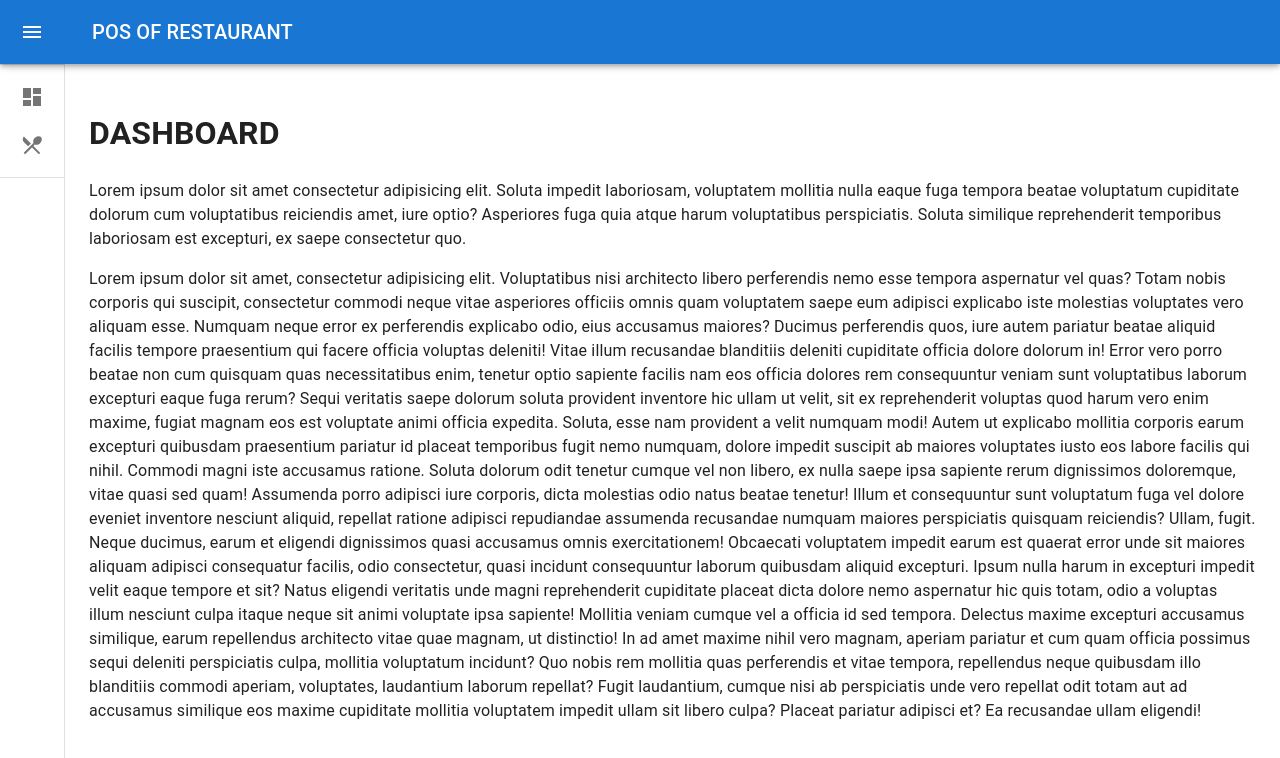
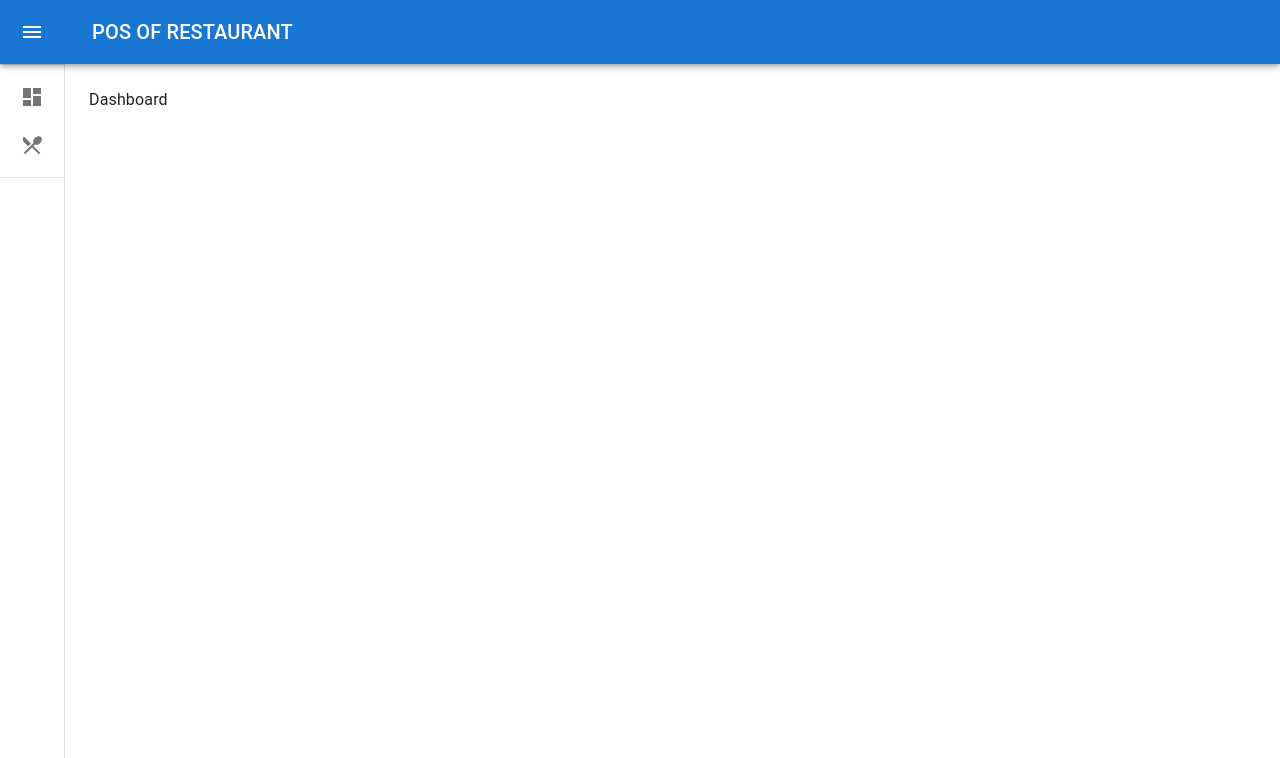
Before and after one commit to faisalsaid/POS-DEMO-REACT, a React (Create React App) app: page / in a window 1280 px wide. Shown: the top 758 px of the page. Built offline with nearby package versions, Linux system fonts and the light colour scheme.

Commit message:
fix feature strucktur folder

```diff
--- a/src/App.js
+++ b/src/App.js
@@ -1,8 +1,8 @@
 import { BrowserRouter as Router, Routes, Route } from 'react-router-dom';
 
 // feature - pages
-import Dashboard from './components/feature/dashboard/Dashboard';
-import Menu from './components/feature/menu/Menu';
+import Dashboard from './feature/dashboard/Dashboard';
+import Menu from './feature/menu/Menu';
 import Main from './components/layout/Main';
 
 function App() {
--- a/src/components/feature/dashboard/Dashboard.jsx
+++ /dev/null
@@ -1,36 +0,0 @@
-import React from 'react';
-
-const Dashboard = () => {
-  return (
-    <div>
-      <h1>DASHBOARD</h1>
-      <p>
-        Lorem ipsum dolor sit amet consectetur adipisicing elit. Soluta impedit laboriosam, voluptatem mollitia nulla eaque fuga tempora beatae voluptatum cupiditate dolorum cum
-        voluptatibus reiciendis amet, iure optio? Asperiores fuga quia atque harum voluptatibus perspiciatis. Soluta similique reprehenderit temporibus laboriosam est excepturi, ex
-        saepe consectetur quo.
-      </p>
-      <p>
-        Lorem ipsum dolor sit amet, consectetur adipisicing elit. Voluptatibus nisi architecto libero perferendis nemo esse tempora aspernatur vel quas? Totam nobis corporis qui
-        suscipit, consectetur commodi neque vitae asperiores officiis omnis quam voluptatem saepe eum adipisci explicabo iste molestias voluptates vero aliquam esse. Numquam neque
-        error ex perferendis explicabo odio, eius accusamus maiores? Ducimus perferendis quos, iure autem pariatur beatae aliquid facilis tempore praesentium qui facere officia
-        voluptas deleniti! Vitae illum recusandae blanditiis deleniti cupiditate officia dolore dolorum in! Error vero porro beatae non cum quisquam quas necessitatibus enim,
-        tenetur optio sapiente facilis nam eos officia dolores rem consequuntur veniam sunt voluptatibus laborum excepturi eaque fuga rerum? Sequi veritatis saepe dolorum soluta
-        provident inventore hic ullam ut velit, sit ex reprehenderit voluptas quod harum vero enim maxime, fugiat magnam eos est voluptate animi officia expedita. Soluta, esse nam
-        provident a velit numquam modi! Autem ut explicabo mollitia corporis earum excepturi quibusdam praesentium pariatur id placeat temporibus fugit nemo numquam, dolore impedit
-        suscipit ab maiores voluptates iusto eos labore facilis qui nihil. Commodi magni iste accusamus ratione. Soluta dolorum odit tenetur cumque vel non libero, ex nulla saepe
-        ipsa sapiente rerum dignissimos doloremque, vitae quasi sed quam! Assumenda porro adipisci iure corporis, dicta molestias odio natus beatae tenetur! Illum et consequuntur
-        sunt voluptatum fuga vel dolore eveniet inventore nesciunt aliquid, repellat ratione adipisci repudiandae assumenda recusandae numquam maiores perspiciatis quisquam
-        reiciendis? Ullam, fugit. Neque ducimus, earum et eligendi dignissimos quasi accusamus omnis exercitationem! Obcaecati voluptatem impedit earum est quaerat error unde sit
-        maiores aliquam adipisci consequatur facilis, odio consectetur, quasi incidunt consequuntur laborum quibusdam aliquid excepturi. Ipsum nulla harum in excepturi impedit
-        velit eaque tempore et sit? Natus eligendi veritatis unde magni reprehenderit cupiditate placeat dicta dolore nemo aspernatur hic quis totam, odio a voluptas illum nesciunt
-        culpa itaque neque sit animi voluptate ipsa sapiente! Mollitia veniam cumque vel a officia id sed tempora. Delectus maxime excepturi accusamus similique, earum repellendus
-        architecto vitae quae magnam, ut distinctio! In ad amet maxime nihil vero magnam, aperiam pariatur et cum quam officia possimus sequi deleniti perspiciatis culpa, mollitia
-        voluptatum incidunt? Quo nobis rem mollitia quas perferendis et vitae tempora, repellendus neque quibusdam illo blanditiis commodi aperiam, voluptates, laudantium laborum
-        repellat? Fugit laudantium, cumque nisi ab perspiciatis unde vero repellat odit totam aut ad accusamus similique eos maxime cupiditate mollitia voluptatem impedit ullam sit
-        libero culpa? Placeat pariatur adipisci et? Ea recusandae ullam eligendi!
-      </p>
-    </div>
-  );
-};
-
-export default Dashboard;
--- a/src/components/feature/menu/Menu.jsx
+++ /dev/null
@@ -1,16 +0,0 @@
-import React from 'react';
-
-const Menu = () => {
-  return (
-    <div>
-      <h1>MENU</h1>
-      <p>
-        Lorem ipsum dolor sit amet consectetur adipisicing elit. Odio suscipit ratione esse deserunt? Doloribus eos qui rem minus totam inventore reprehenderit quia atque
-        reiciendis culpa eaque ipsa facere aperiam non dignissimos alias voluptatem esse cum, veniam ut perspiciatis voluptatum harum ipsam. Cum enim aperiam excepturi culpa cumque
-        placeat, officiis sunt unde atque quasi vitae consequuntur veniam adipisci provident earum esse, rem nostrum accusantium! Culpa, minus?
-      </p>
-    </div>
-  );
-};
-
-export default Menu;
--- /dev/null
+++ b/src/feature/dashboard/Dashboard.jsx
@@ -0,0 +1,7 @@
+import React from 'react';
+
+const Dashboard = () => {
+  return <div>Dashboard</div>;
+};
+
+export default Dashboard;
--- /dev/null
+++ b/src/feature/menu/Menu.jsx
@@ -0,0 +1,7 @@
+import React from 'react';
+
+const Menu = () => {
+  return <div>Menu</div>;
+};
+
+export default Menu;
```
